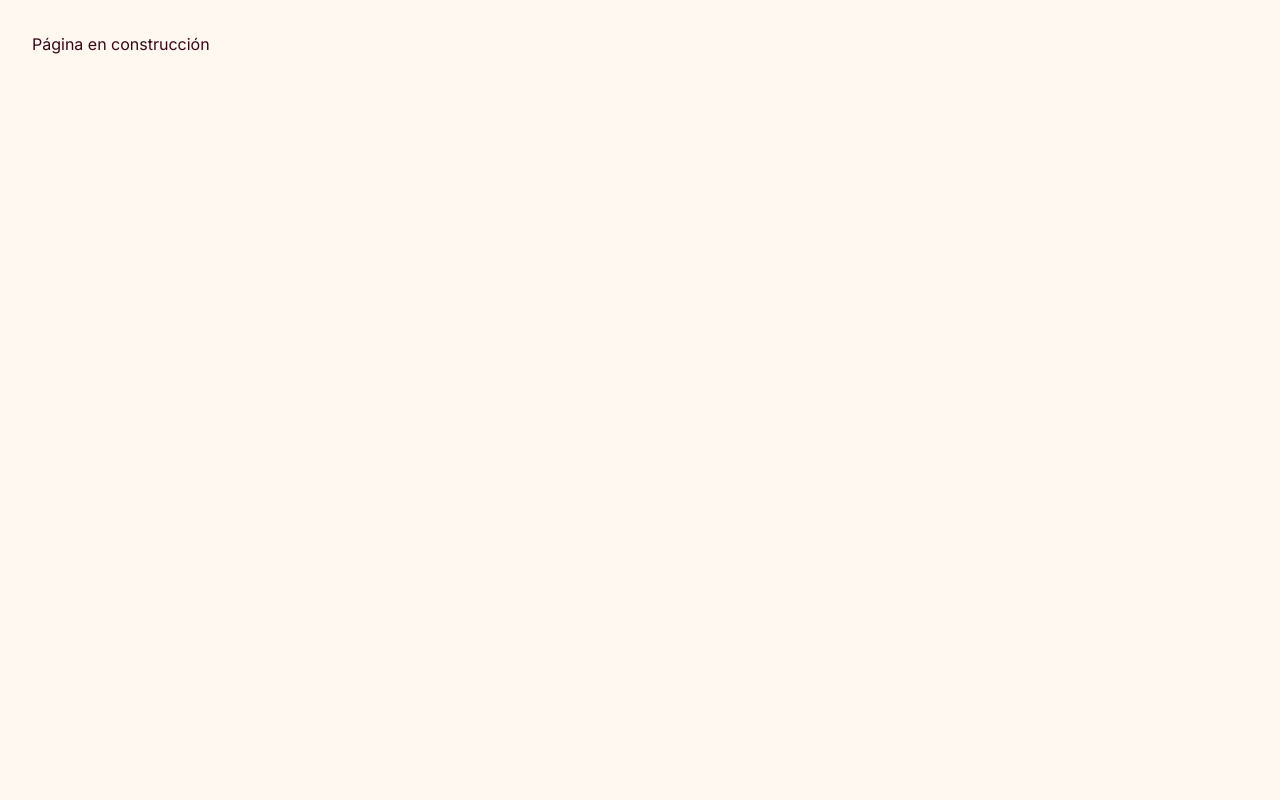
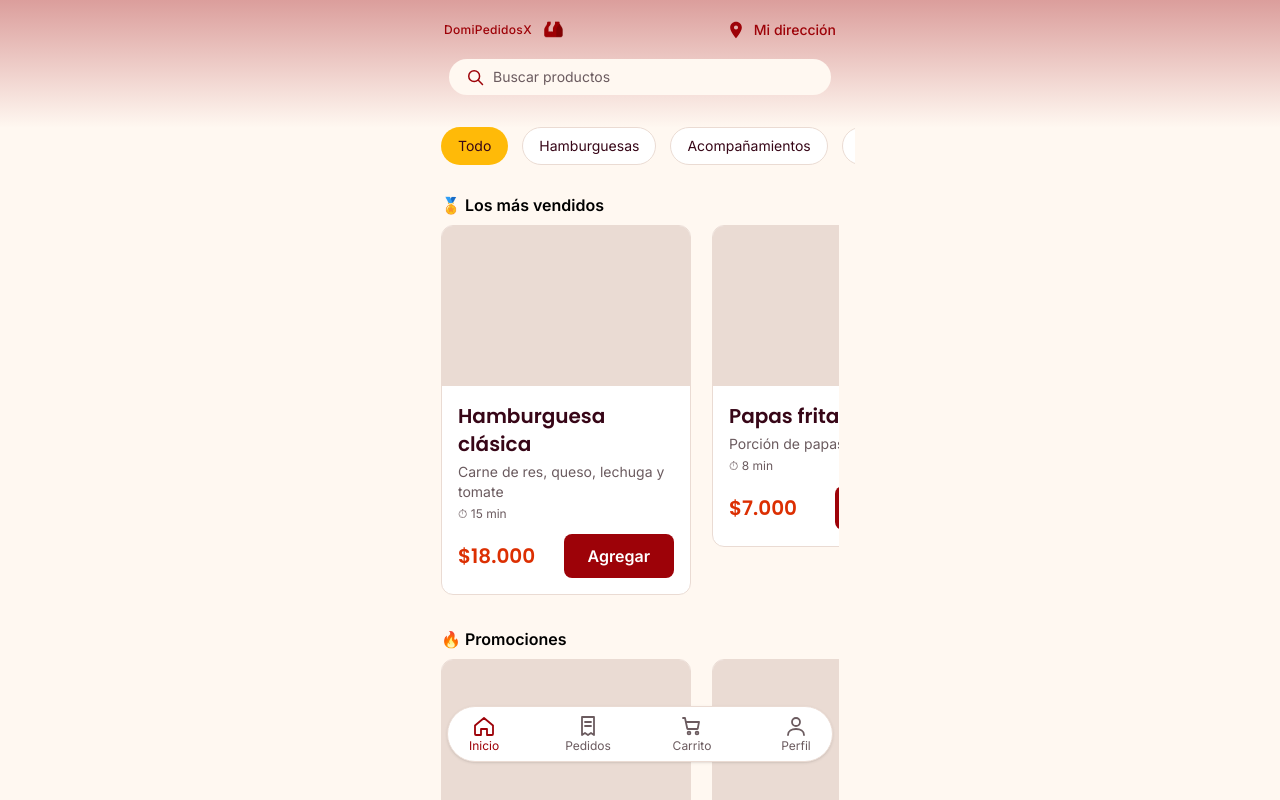
Before and after one commit to juanjose-atuesta/DomiPedidosX, a React (Vite) app in the folder frontend/: page /cliente in a window 1280 px wide. Shown: the top 800 px of the page. Built offline with nearby package versions, Linux system fonts and the light colour scheme.

Commit message:
feat(frontend): pantalla de inicio del cliente y bienvenida de escritorio

```diff
--- a/frontend/src/App.jsx
+++ b/frontend/src/App.jsx
@@ -17,6 +17,7 @@ import Bienvenida from "./pages/auth/Bienvenida"
 import IniciarSesion from "./pages/auth/IniciarSesion"
 import RecuperarContrasena from "./pages/auth/RecuperarContrasena"
 import Registro from "./pages/auth/Registro"
+import Inicio from "./pages/cliente/Inicio"
 
 export default function App() {
   return (
@@ -44,6 +45,7 @@ export default function App() {
       <Route path="/iniciar-sesion" element={<IniciarSesion />} />
       <Route path="/recuperar-contrasena" element={<RecuperarContrasena />} />
       <Route path="/registro" element={<Registro />} />
+      <Route path="/cliente" element={<Inicio />} />
       <Route path="*" element={<p className="p-8 text-texto">Página en construcción</p>} />
     </Routes>
   )
--- a/frontend/src/pages/auth/Bienvenida.jsx
+++ b/frontend/src/pages/auth/Bienvenida.jsx
@@ -1,10 +1,9 @@
 import { useNavigate } from "react-router-dom"
 import AuthLayout from "../../layouts/AuthLayout"
 import Boton from "../../components/Boton"
+import { fondoRojo, logoBlanco } from "../../assets"
 
-export default function Bienvenida() {
-  const navigate = useNavigate()
-
+function VersionCelular({ navigate }) {
   return (
     <AuthLayout logoGrande>
       <p className="mt-2 text-center text-base font-semibold text-fondo">
@@ -26,3 +25,62 @@ export default function Bienvenida() {
     </AuthLayout>
   )
 }
+
+function VersionEscritorio({ navigate }) {
+  return (
+    <main className="grid min-h-screen grid-cols-[minmax(480px,45%)_1fr]">
+      <section className="flex flex-col items-center justify-center bg-fondo px-10">
+        <h1 className="font-titulo text-[40px] font-bold leading-[48px] text-primario">
+          Regístrate o Ingresa
+        </h1>
+        <div className="mt-12 flex w-fit flex-col gap-8">
+          <Boton anchoCompleto className="min-w-[300px]" onClick={() => navigate("/registro")}>
+            Continuar con Correo Electrónico
+          </Boton>
+          <Boton anchoCompleto className="min-w-[300px]" onClick={() => navigate("/registro")}>
+            Continuar con Teléfono
+          </Boton>
+          <Boton
+            tipo="secundario"
+            anchoCompleto
+            className="min-w-[300px]"
+            onClick={() => navigate("/iniciar-sesion")}
+          >
+            Ya tengo cuenta
+          </Boton>
+        </div>
+      </section>
+
+      <section className="relative flex flex-col justify-center overflow-hidden bg-primario px-16">
+        <div
+          aria-hidden="true"
+          className="absolute inset-0 bg-cover bg-center"
+          style={{ backgroundImage: fondoRojo ? `url(${fondoRojo})` : undefined }}
+        />
+        <div className="relative z-10 flex flex-col items-start gap-8">
+          {logoBlanco && (
+            <img src={logoBlanco} alt="DomiPedidosX" className="h-[170px] w-[170px] object-contain" />
+          )}
+          <p className="max-w-[640px] font-titulo text-6xl font-bold leading-tight text-white">
+            Antójate. Nosotros lo llevamos.
+          </p>
+        </div>
+      </section>
+    </main>
+  )
+}
+
+export default function Bienvenida() {
+  const navigate = useNavigate()
+
+  return (
+    <>
+      <div className="lg:hidden">
+        <VersionCelular navigate={navigate} />
+      </div>
+      <div className="hidden lg:block">
+        <VersionEscritorio navigate={navigate} />
+      </div>
+    </>
+  )
+}
--- /dev/null
+++ b/frontend/src/pages/cliente/Inicio.jsx
@@ -0,0 +1,121 @@
+import { useState } from "react"
+import { useNavigate } from "react-router-dom"
+import ChipCategoria from "../../components/ChipCategoria"
+import TarjetaProducto from "../../components/TarjetaProducto"
+import { Lupa, UbicacionPin } from "../../components/Iconos"
+import BarraInferior from "../../components/BarraInferior"
+import { iconoBolsaRoja } from "../../assets"
+import { CATEGORIAS, PRODUCTOS } from "../../data/productos"
+
+const FONDO = {
+  background: "linear-gradient(to top, #fff8f1 84%, #9d0208 127.76%)",
+  backgroundAttachment: "fixed",
+}
+
+const SECCIONES = [
+  { titulo: "Los más vendidos", icono: "🏅", ids: [1, 2, 4, 3] },
+  { titulo: "Promociones", icono: "🔥", ids: [1, 4] },
+  { titulo: "Combos deli", icono: "😋", ids: [1, 2, 3] },
+]
+
+export default function Inicio() {
+  const navigate = useNavigate()
+  const [categoria, setCategoria] = useState("Todo")
+  const [busqueda, setBusqueda] = useState("")
+
+  const texto = busqueda.trim().toLowerCase()
+
+  const filtrar = (ids) =>
+    ids
+      .map((id) => PRODUCTOS.find((p) => p.id === id))
+      .filter(Boolean)
+      .filter((p) => p.activo)
+      .filter((p) => categoria === "Todo" || p.categoria === categoria)
+      .filter((p) => p.nombre.toLowerCase().includes(texto))
+
+  const secciones = SECCIONES.map((s) => ({ ...s, productos: filtrar(s.ids) })).filter(
+    (s) => s.productos.length > 0,
+  )
+
+  return (
+    <div className="flex min-h-screen justify-center" style={FONDO}>
+      <div className="w-full max-w-[430px] pb-28">
+        <header className="flex items-center justify-between px-[19px] pt-4">
+          <div className="flex items-center gap-2">
+            <span className="text-xs font-medium tracking-wide text-primario">DomiPedidosX</span>
+            {iconoBolsaRoja && <img src={iconoBolsaRoja} alt="" className="h-[27px] w-[27px] object-cover" />}
+          </div>
+          <button
+            type="button"
+            onClick={() => navigate("/cliente/direcciones")}
+            className="flex items-center gap-2 text-sm font-medium text-primario"
+          >
+            <UbicacionPin className="h-5 w-5" />
+            Mi dirección
+          </button>
+        </header>
+
+        <label className="mx-6 mt-4 flex h-9 items-center gap-2 rounded-full bg-fondo px-4">
+          <Lupa className="h-5 w-5 shrink-0 text-primario" />
+          <input
+            type="search"
+            aria-label="Buscar productos"
+            placeholder="Buscar productos"
+            value={busqueda}
+            onChange={(e) => setBusqueda(e.target.value)}
+            className="w-full bg-transparent text-sm text-texto outline-none placeholder:text-texto-sec"
+          />
+        </label>
+
+        <div className="mt-8 flex gap-[14px] overflow-x-auto px-4 pb-1">
+          {["Todo", ...CATEGORIAS].map((c) => (
+            <ChipCategoria key={c} activo={categoria === c} onClick={() => setCategoria(c)}>
+              {c}
+            </ChipCategoria>
+          ))}
+        </div>
+
+        <main className="mt-6 flex flex-col gap-6 px-4">
+          {secciones.length === 0 && (
+            <p className="py-10 text-center text-sm text-texto-sec">No encontramos productos</p>
+          )}
+
+          {secciones.map((s) => (
+            <section key={s.titulo} className="flex flex-col gap-2">
+              <h2 className="flex items-center gap-1 text-base font-semibold text-black">
+                <span aria-hidden="true">{s.icono}</span>
+                {s.titulo}
+              </h2>
+              <div className="flex gap-[21px] overflow-x-auto pb-2">
+                {s.productos.map((p) => {
+                  const agotado = !p.disponible
+                  return (
+                    <div
+                      key={p.id}
+                      className={`w-[250px] shrink-0 ${agotado ? "" : "cursor-pointer"}`}
+                      onClick={agotado ? undefined : () => navigate(`/cliente/producto/${p.id}`)}
+                    >
+                      <TarjetaProducto
+                        nombre={p.nombre}
+                        descripcion={p.descripcion}
+                        tiempo={p.tiempo}
+                        precio={p.precio}
+                        agotado={agotado}
+                        onAgregar={(e) => {
+                          e.stopPropagation()
+                          navigate(`/cliente/producto/${p.id}`)
+                        }}
+                      />
+                    </div>
+                  )
+                })}
+              </div>
+            </section>
+          ))}
+        </main>
+      </div>
+
+      <BarraInferior />
+    </div>
+  )
+}
```
